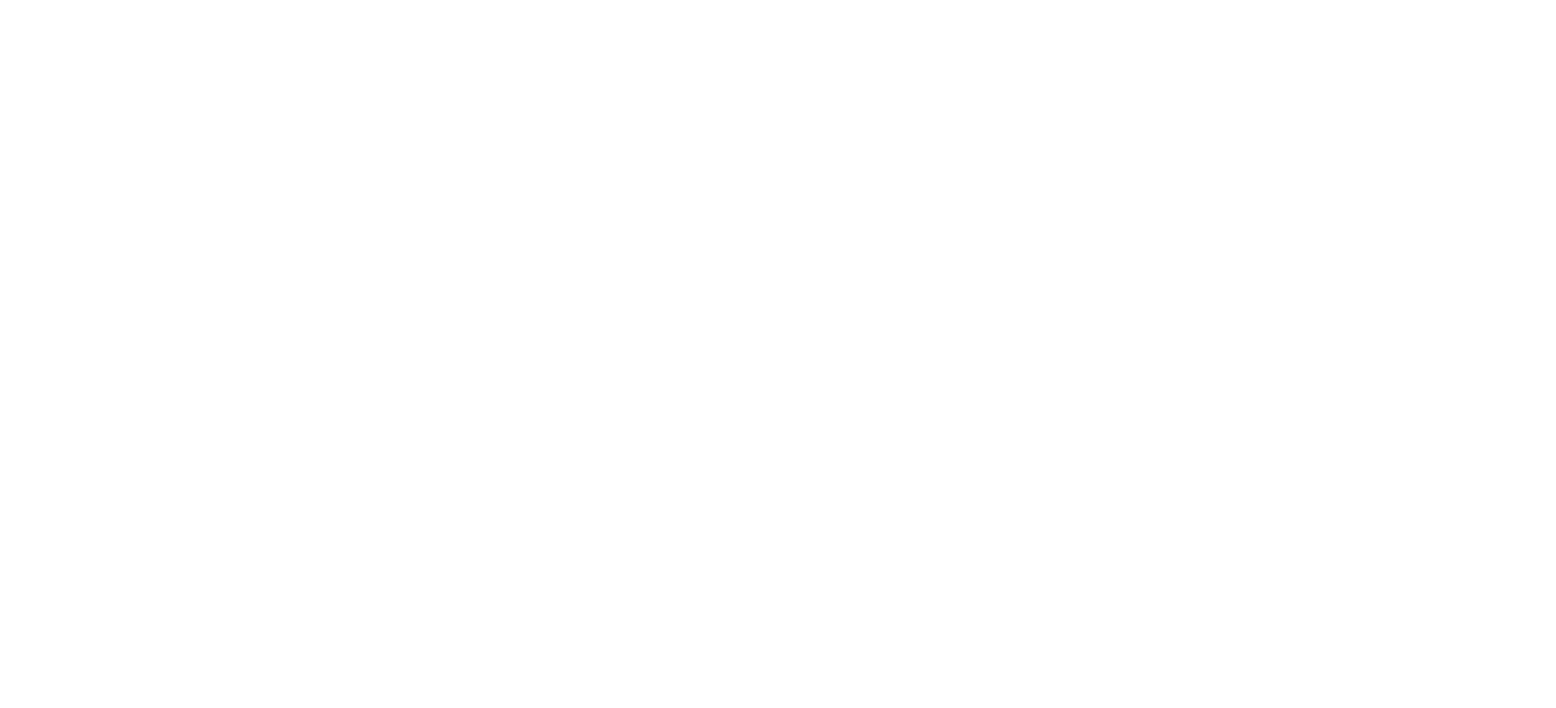
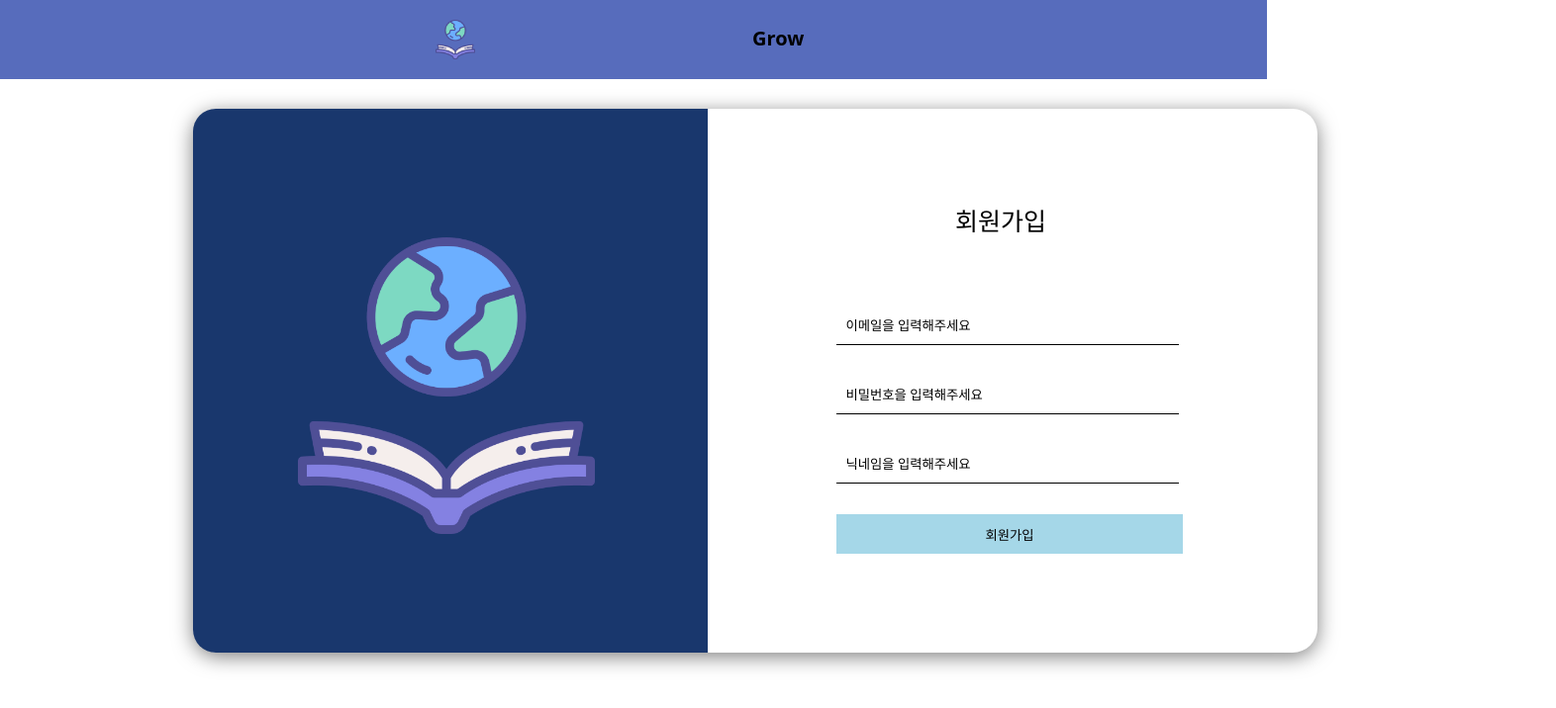
Before and after one commit to wheeeung/Grow-frontend, a React (Create React App) app: page /signup in a window 1280 px wide. Before the commit this address had no page. Shown: the top 716 px of the page at 99% size, 1572 px wide, since content can reach past the window. Built offline with nearby package versions, Linux system fonts and the light colour scheme; a web font is replaced by a local one.

Commit message:
feat:: add signup page

```diff
--- a/src/App.js
+++ b/src/App.js
@@ -1,6 +1,7 @@
 import { BrowserRouter, Route, Routes } from "react-router-dom";
 import Main from "./pages/main";
 import Login from "./pages/login/index.jsx";
+import Signup from "./pages/signup/index.jsx";
 
 function App() {
   return (
@@ -8,6 +9,7 @@
       <Routes>
         <Route path="/" element={<Main />} />
         <Route path="/login" element={<Login />} />
+        <Route path="/signup" element={<Signup />} />
       </Routes>
     </BrowserRouter>
   );
--- /dev/null
+++ b/src/pages/signup/index.css
@@ -0,0 +1,4 @@
+input::placeholder {
+  width: 700px;
+  color: black;
+}
--- /dev/null
+++ b/src/pages/signup/index.jsx
@@ -0,0 +1,110 @@
+import Header from "../../components/common/header/loginHeader.jsx";
+import { logo } from "../../assets";
+import "../login/index.css"
+
+const Signup = () => {
+  return (
+    <div>
+      <Header />
+      <div style={mainBox}>
+        <div style={box1} />
+        <p style={pSytle}>회원가입</p>
+        <img src={logo} style={logoStyle} />
+        <form>
+          <input type="email" style={loginInput} placeholder="이메일을 입력해주세요" autoFocus />
+          <input type="password" style={passInput} placeholder="비밀번호을 입력해주세요" />
+          <input type="text" style={nameInput} placeholder="닉네임을 입력해주세요" />
+          <button style={button}>회원가입</button>
+        </form>
+      </div>
+    </div>
+  );
+};
+
+const box1 = {
+  position: "absolute",
+  width: "520px",
+  height: "550px",
+  left: "0px",
+  top: "0px",
+
+  background: "#19376D",
+  borderRadius: "23px 0px 0px 23px",
+};
+
+const mainBox = {
+  position: "absolute",
+  width: "1136px",
+  height: "550px",
+  left: "195px",
+  top: "110px",
+
+  background: "#FFFFFF",
+  boxShadow: "0px 4px 20px rgba(0, 0, 0, 0.5)",
+  borderRadius: "25px",
+}
+
+const pSytle = {
+  position: "absolute",
+  left: "770px",
+  top: "100px",
+
+  fontFamily: "'Inter'",
+  fontStyle: "normal",
+  fontWeight: "400",
+  fontSize: "25px",
+  lineHeight: "29px",
+
+  color: "#000000",
+}
+
+const logoStyle = {
+  width: "300px",
+  height: "300px",
+  position: "absolute",
+  top: "130px",
+  right: "730px",
+}
+
+const loginInput = {
+  width: "30.5%",
+  position: "absolute",
+  top: "200px",
+  right: "140px",
+  padding: "10px",
+
+  borderBottom: "1px solid",
+}
+
+const passInput = {
+  width: "30.5%",
+  position: "absolute",
+  top: "270px",
+  right: "140px",
+  padding: "10px",
+
+  borderBottom: "1px solid",
+}
+
+const nameInput = {
+  width: "30.5%",
+  position: "absolute",
+  top: "340px",
+  right: "140px",
+  padding: "10px",
+
+  borderBottom: "1px solid",
+}
+
+const button = {
+  position: "absolute",
+  width: "350px",
+  height: "40px",
+  left: "650px",
+  top: "410px",
+  cursor: "pointer",
+
+  background: "#A5D7E8",
+}
+
+export default Signup;
```
Also changed, not shown: src/pages/Chat.jsx (deleted, +0 -9 lines), src/pages/Inventory.jsx (deleted, +0 -9 lines), src/pages/Jungsu.jsx (deleted, +0 -9 lines), src/pages/Mypage.jsx (deleted, +0 -9 lines), src/pages/Question.jsx (deleted, +0 -9 lines), src/pages/Shop.jsx (deleted, +0 -9 lines).
